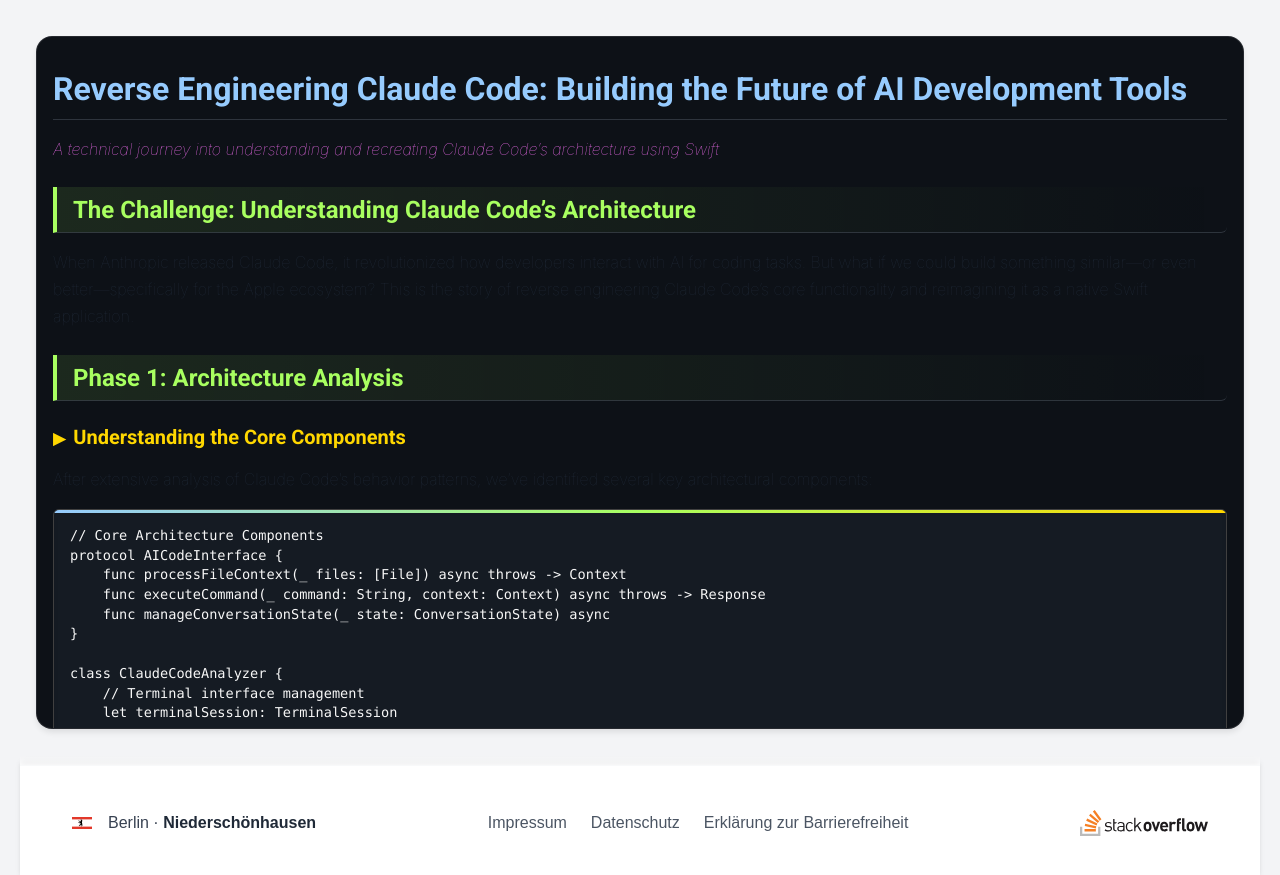
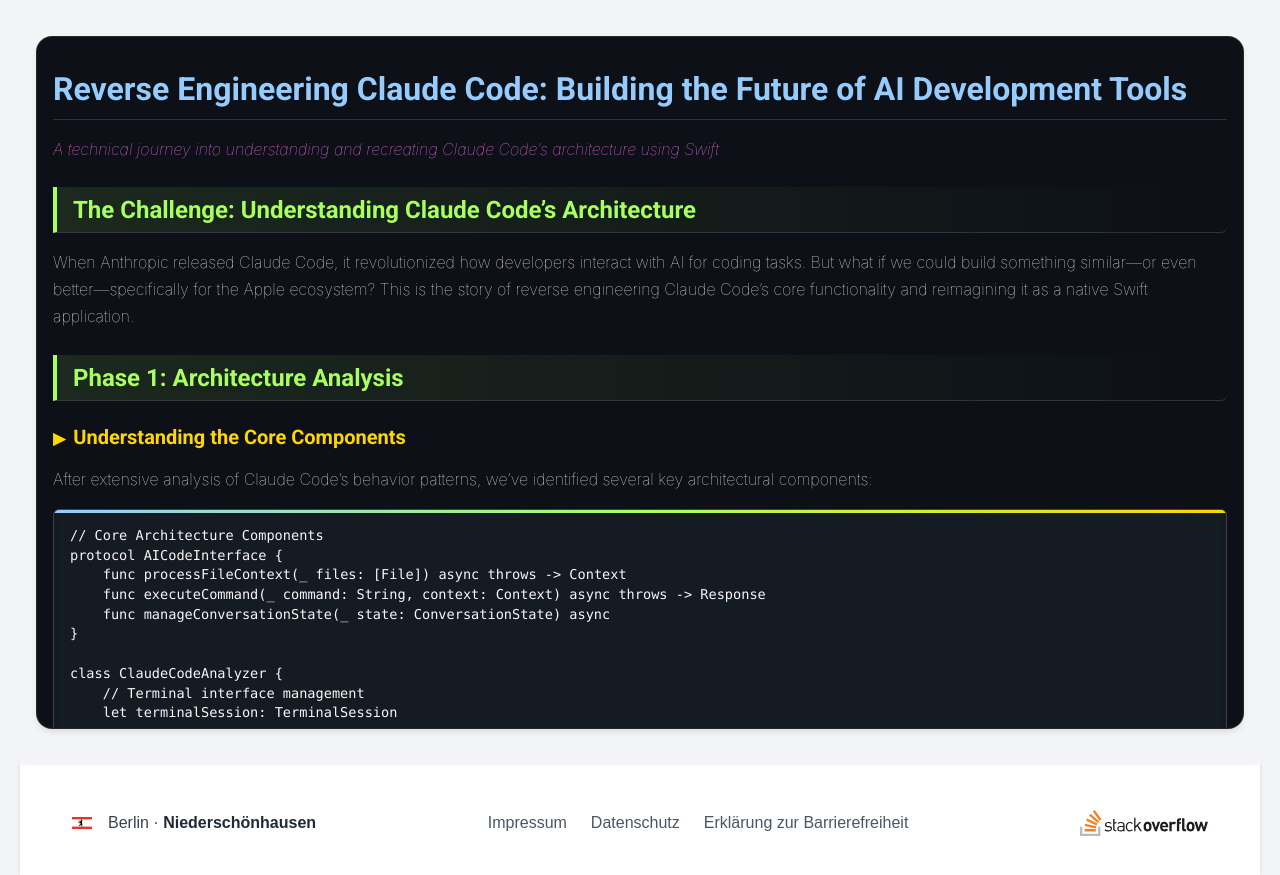
Before and after one commit to congruent-tech/congruent-tech.github.io, a Jekyll site: the page built from en/insights/ai/reverse-engineering-claude-code.markdown, in a window 1280 px wide. Shown: the top 875 px of the page. Built offline with Jekyll 4.4.1, drawn with Linux system fonts in a browser that asks for light colours; nearby versions of some CDN libraries; a style sheet for code colours, icons or effects is not loaded.

Commit message:
Fix text readability in dark theme markdown content
Explicitly set color property for paragraphs, lists, and list items
to use the light text color variable. This ensures all text elements
properly display in light colors against the dark background for
optimal readability.

Co-Authored-By: Arash Kashi <arash@congruent-tech.de>

```diff
--- a/assets/css/insight.css
+++ b/assets/css/insight.css
@@ -380,6 +380,7 @@
 .markdown-body p {
   margin-top: 0;
   margin-bottom: 10px;
+  color: var(--fgColor-default);
 }
 
 .markdown-body blockquote {
@@ -394,6 +395,7 @@
   margin-top: 0;
   margin-bottom: 0;
   padding-left: 2em;
+  color: var(--fgColor-default);
 }
 
 .markdown-body ol ol,
@@ -612,6 +614,7 @@
 
 .markdown-body li>p {
   margin-top: var(--base-size-16);
+  color: var(--fgColor-default);
 }
 
 .markdown-body li+li {
```
